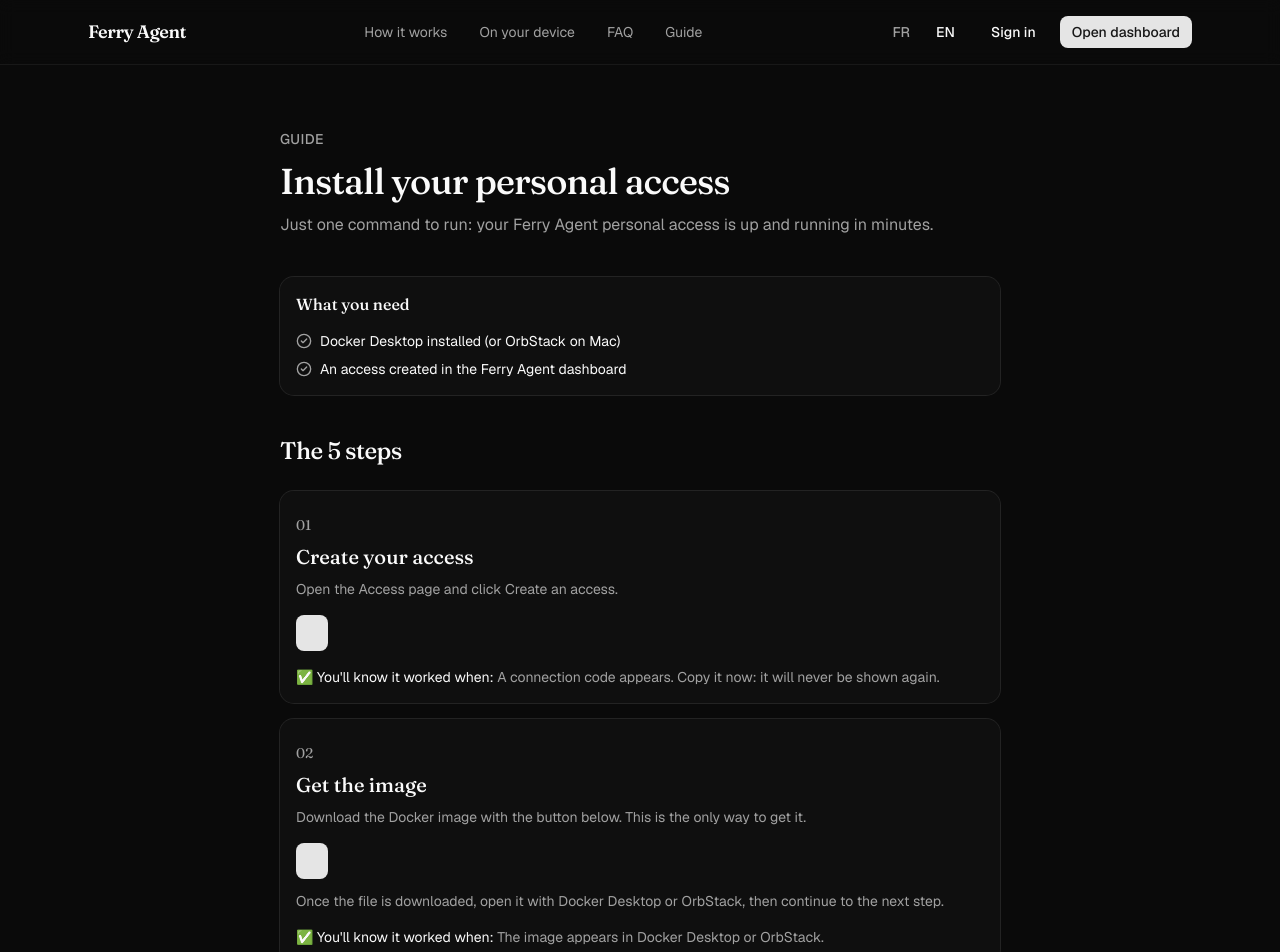
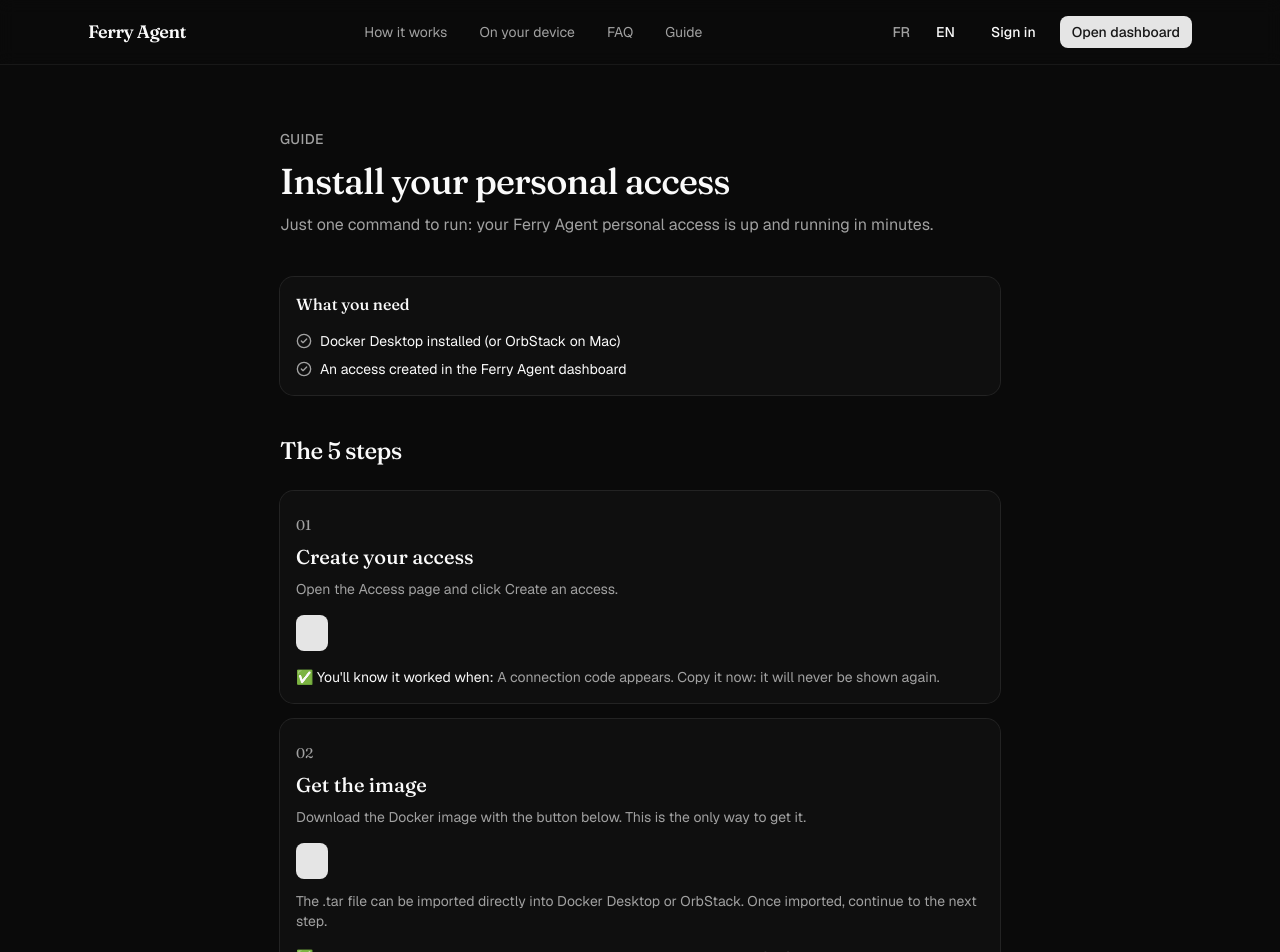
Before and after one commit to Aperture-Science-Technology/ferry-agent, a Next.js app in the folder web/: page /en/docs in a window 1280 px wide. Shown: the top 952 px of the page. Built offline with nearby package versions, Linux system fonts and the light colour scheme; no server answers.

Commit message:
fix(ferry): provide OrbStack-importable gateway tar.

```diff
--- a/web/components/docs/byo-install-guide.tsx
+++ b/web/components/docs/byo-install-guide.tsx
@@ -35,7 +35,7 @@
 }
 
 const GATEWAY_IMAGE_DOWNLOAD_URL =
-  "https://ferry-agent.aperture-agency.org/bundle/ferry-agent-gateway.tar.gz";
+  "https://ferry-agent.aperture-agency.org/bundle/ferry-agent-gateway.tar";
 
 const INSTALL_SCRIPT_BUNDLE_URL =
   "https://ferry-agent.aperture-agency.org/bundle/ferry-agent-bundle.tar.gz";
--- a/web/messages/en.json
+++ b/web/messages/en.json
@@ -554,7 +554,7 @@
     "step2Title": "Get the image",
     "step2Action": "Download the Docker image with the button below. This is the only way to get it.",
     "step2Cta": "Direct download of the Docker image",
-    "step2UseFile": "Once the file is downloaded, open it with Docker Desktop or OrbStack, then continue to the next step.",
+    "step2UseFile": "The .tar file can be imported directly into Docker Desktop or OrbStack. Once imported, continue to the next step.",
     "step2Success": "The image appears in Docker Desktop or OrbStack.",
     "step3Title": "Launch the container",
     "step3Action": "Paste this command in the terminal, replacing CODE with the connection code you copied in step 1.",
--- a/web/messages/fr.json
+++ b/web/messages/fr.json
@@ -554,7 +554,7 @@
     "step2Title": "Récupérez l'image",
     "step2Action": "Téléchargez l'image Docker avec le bouton ci-dessous. C'est le seul moyen de la récupérer.",
     "step2Cta": "Téléchargement direct de l'image Docker",
-    "step2UseFile": "Une fois le fichier téléchargé, ouvrez-le avec Docker Desktop ou OrbStack, puis passez à l'étape suivante.",
+    "step2UseFile": "Le fichier .tar peut être importé directement dans Docker Desktop ou OrbStack. Une fois importé, passez à l'étape suivante.",
     "step2Success": "L'image apparaît dans Docker Desktop ou OrbStack.",
     "step3Title": "Lancez le conteneur",
     "step3Action": "Collez cette commande dans le terminal, en remplaçant CODE par le code de connexion copié à l'étape 1.",
```
